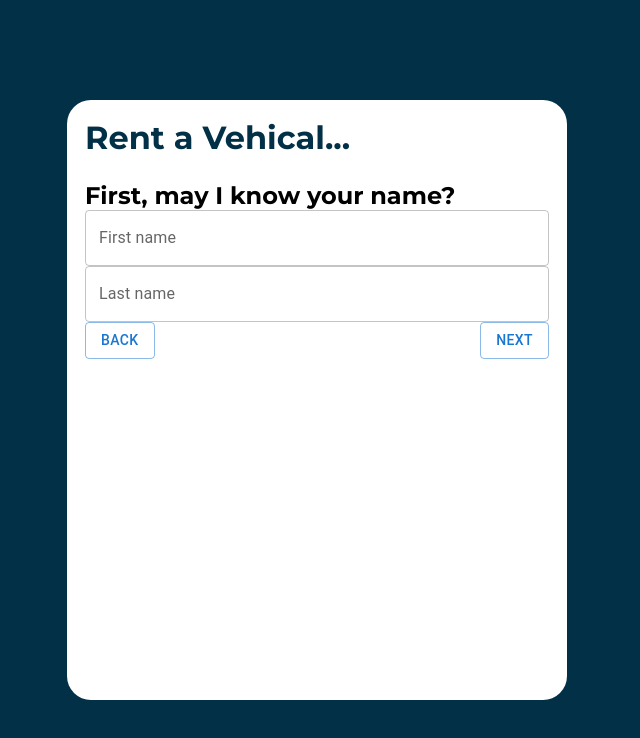
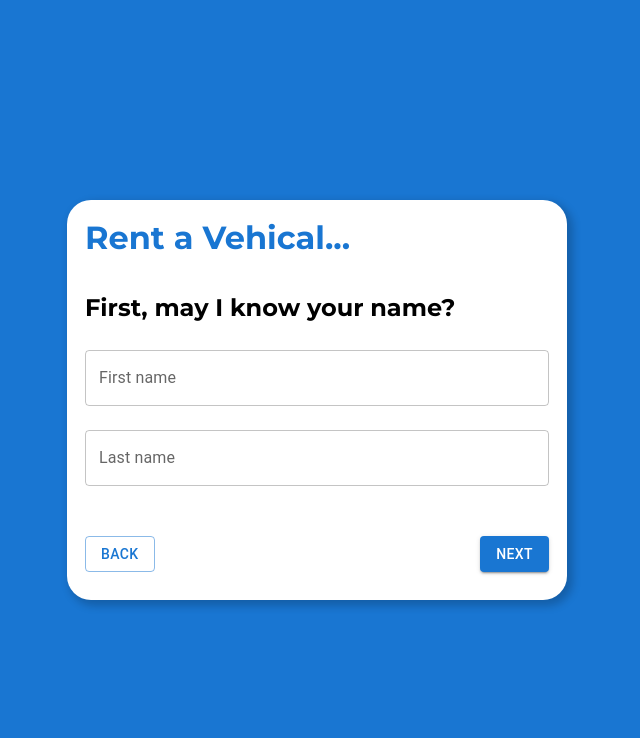
Before and after one commit to saurabhk79/vehical-rent, a React (Create React App) app in the folder client/: page / in a window 1280 px wide. Both pictures are taken after a click on the button "NEXT". Shown: the top 738 px of the page, without its empty margins (323-963 px from the left). Built offline with nearby package versions, Linux system fonts and the light colour scheme.

Commit message:
tweaked and styled forms

```diff
--- a/client/src/App.css
+++ b/client/src/App.css
@@ -9,14 +9,19 @@
 }
 
 .card {
-    height: 600px;
+    height: 400px;
     width: 500px;
     background-color: var(--color-cardBackground);
     border-radius: 24px;
     padding: 18px;
+    box-shadow: 4px 4px 8px 2px rgba(0,0,0,0.2);
 }
 
 .card > h1 {
     margin-bottom: 24px;
     color: var(--color-background);
 }
+
+.card > div {
+    height: 100%;
+}
--- a/client/src/App.js
+++ b/client/src/App.js
@@ -43,9 +43,6 @@ function App() {
       case 4:
         return <DatePick handleStepBackward={handleStepBackward} />;
 
-      case 5:
-        return <></>;
-
       default:
         return <></>;
     }
--- /dev/null
+++ b/client/src/components/Forms/forms.css
@@ -0,0 +1,6 @@
+.steppers-wrapper {
+    display: flex;
+    flex-direction: column;
+    height: 80%;
+    justify-content: space-between;
+}
--- a/client/src/components/Forms/index.js
+++ b/client/src/components/Forms/index.js
@@ -10,15 +10,19 @@ import {
   Radio,
 } from "@mui/material";
 
+import "./forms.css";
+
 export const Overview = ({ handleStepForward }) => {
   return (
-    <>
-      <h3>Decided to rent a vehicle?</h3>
+    <div className="steppers-wrapper">
+      <div>
+        <h3>Decided to rent a vehicle?</h3>
 
-      <p>You can rent a vehicle, just by filling this form.</p>
-      <i>
-        So, what are you waiting for, hit the <b>next</b> button.
-      </i>
+        <p>You can rent a vehicle, just by filling this form.</p>
+        <i>
+          So, what are you waiting for, hit the <b>next</b> button.
+        </i>
+      </div>
 
       <Stack direction={"row"} justifyContent={"space-between"}>
         <div></div>
@@ -26,46 +30,47 @@ export const Overview = ({ handleStepForward }) => {
           Next
         </Button>
       </Stack>
-    </>
+    </div>
   );
 };
 
 export const UserInfo = ({ handleStepForward, handleStepBackward }) => {
   return (
-    <>
-      <h2>First, may I know your name?</h2>
+    <div className="steppers-wrapper">
       <form className="basic-form">
+        <h2>First, may I know your name?</h2>
         <TextField
           id="outlined-basic"
           label="First name"
           variant="outlined"
+          margin="normal"
           fullWidth
         />
         <TextField
           id="outlined-basic"
           label="Last name"
+          margin="normal"
           variant="outlined"
           fullWidth
         />
-
       </form>
       <Stack direction={"row"} justifyContent={"space-between"}>
         <Button variant="outlined" onClick={() => handleStepBackward()}>
           Back
         </Button>
-        <Button variant="outlined" onClick={() => handleStepForward()}>
+        <Button variant="contained" onClick={() => handleStepForward()}>
           Next
         </Button>
       </Stack>
-    </>
+    </div>
   );
 };
 
 export const VehicleSelect = ({ handleStepForward, handleStepBackward }) => {
   return (
-    <>
-      <h2>Choose your poison...</h2>
+    <div className="steppers-wrapper">
       <FormControl>
+        <h2>Choose your poison...</h2>
         <FormLabel id="demo-row-radio-buttons-group-label">
           Two or Four Wheeler
         </FormLabel>
@@ -90,21 +95,20 @@ export const VehicleSelect = ({ handleStepForward, handleStepBackward }) => {
         <Button variant="outlined" onClick={() => handleStepBackward()}>
           Back
         </Button>
-        <Button variant="outlined" onClick={() => handleStepForward()}>
+        <Button variant="contained" onClick={() => handleStepForward()}>
           Next
         </Button>
       </Stack>
-    </>
+    </div>
   );
 };
 
 export const DatePick = ({ handleStepBackward }) => {
   return (
-    <>
-      <h2>On which date?</h2>
+    <div className="steppers-wrapper">
       <form className="basic-form">
-        <input type="date" />
-
+        <h2>On which date?</h2>
+        <TextField type="date" fullWidth required />
       </form>
       <Stack direction={"row"} justifyContent={"space-between"}>
         <Button variant="outlined" onClick={() => handleStepBackward()}>
@@ -115,6 +119,6 @@ export const DatePick = ({ handleStepBackward }) => {
           Book now!
         </Button>
       </Stack>
-    </>
+    </div>
   );
 };
--- a/client/src/index.css
+++ b/client/src/index.css
@@ -1,5 +1,5 @@
 #root {
-    --color-background:#023047;
+    --color-background:#1976D2;
     --color-cardBackground: #ffffff;
 }
 
@@ -20,6 +20,6 @@ img {
   max-width: 100%;
 }
 
-input {
-  width: 100%;
+h2,h3,h4 {
+  margin: 12px 0;
 }
--- a/package.json
+++ /dev/null
@@ -1,5 +0,0 @@
-{
-  "dependencies": {
-    "react-hook-form": "^7.50.1"
-  }
-}
```
Also changed, not shown: client/src/components/Stepper/index.js (deleted, +0 -129 lines), 1 other file (tests, documents, lock files or other folders).
